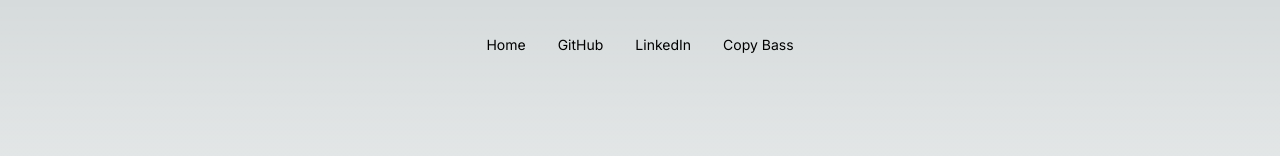
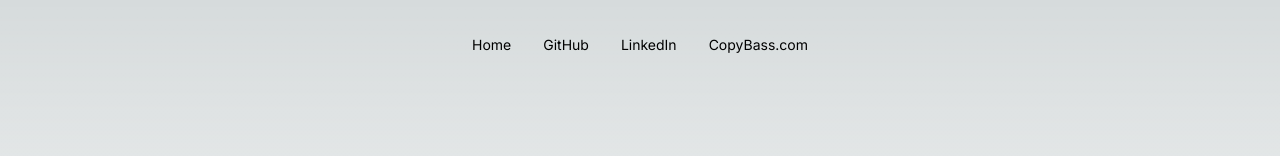
Before and after one commit to nmchaves/site, a Next.js app: page /mdx-temp-test in a window 1280 px wide. Shown: the top 156 px of the page. Built offline with nearby package versions, Linux system fonts and the light colour scheme.

Commit message:
Make it clearer that Copy Bass is a website

```diff
--- a/app/layout.tsx
+++ b/app/layout.tsx
@@ -25,7 +25,9 @@ export default function RootLayout({
             <HeaderLink href="https://www.linkedin.com/in/chavesnico">
               LinkedIn
             </HeaderLink>
-            <HeaderLink href="https://www.copybass.com">Copy Bass</HeaderLink>
+            <HeaderLink href="https://www.copybass.com">
+              CopyBass.com
+            </HeaderLink>
           </nav>
         </header>
         <div className="p-8 md:p-16 md:pt-8">{children}</div>
```
